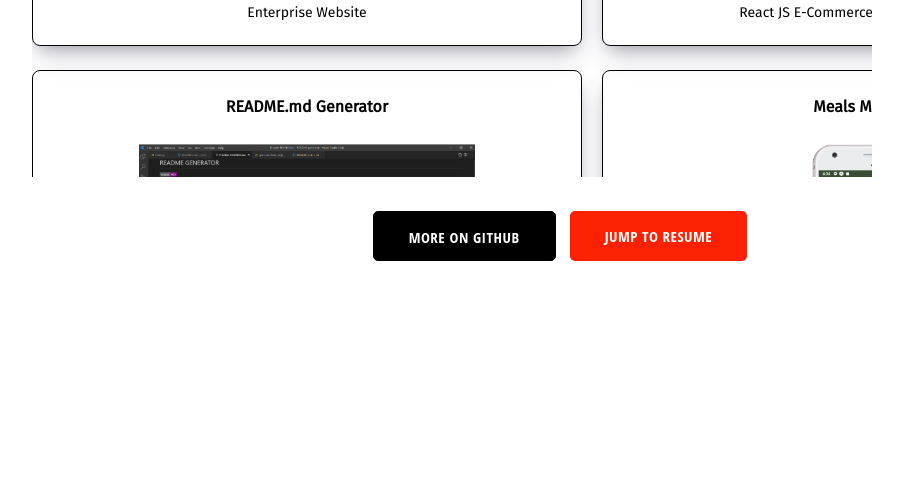
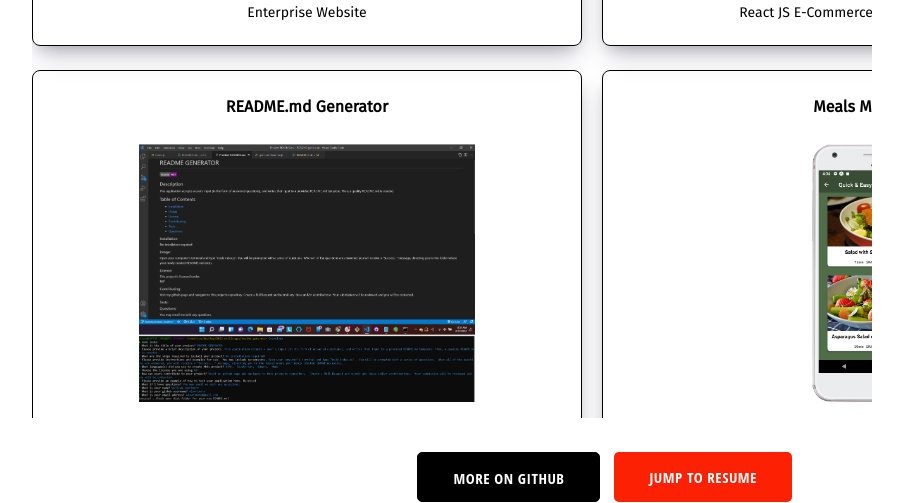
Before and after one commit to wlowrimore/2023_portfolio, a React (Create React App) app in the folder portfolio-code/: page /projects in a window 1280 px wide. Shown: the part 555-1058 px from the top of the page, without its empty margins (328-1231 px from the left). Before the commit the page ends 875 px from the top, so only its background shows below. Built offline with nearby package versions, Linux system fonts and the light colour scheme.

Commit message:
corrects projects backdrop and adds onClick function for closing right nav menu when link selected in right nav menu

```diff
--- a/portfolio-code/src/components/projectsList/projectList.component.jsx
+++ b/portfolio-code/src/components/projectsList/projectList.component.jsx
@@ -5,20 +5,25 @@ import {
   ProjectListItem,
   Name,
   Description,
+  RootContainer,
 } from "./projectList.styles";
 
 const ProjectList = () => {
   return (
+    <RootContainer>
       <ProjectListContainer>
         {projects.map((project) => (
           <ProjectListItem key={project.id}>
             <Name>{project.title}</Name>
             <img src={project.image} alt={project.title} />
-          <span onClick={() => window.open(project.repoUrl)}>see the code</span>
+            <span onClick={() => window.open(project.repoUrl)}>
+              see the code
+            </span>
             <Description>{project.description}</Description>
           </ProjectListItem>
         ))}
       </ProjectListContainer>
+    </RootContainer>
   );
 };
 
--- a/portfolio-code/src/components/projectsList/projectList.styles.jsx
+++ b/portfolio-code/src/components/projectsList/projectList.styles.jsx
@@ -1,4 +1,16 @@
 import styled from "styled-components";
+
+export const RootContainer = styled.div`
+  display: flex;
+  flex-direction: column;
+  width: 100%;
+  height: 100vh;
+
+  @media screen and (min-width: 320px) and (max-width: 480px) {
+    align-itmes: center;
+    height: 100vh;
+  }
+`;
 
 export const ProjectListContainer = styled.div`
   display: grid;
@@ -29,7 +41,6 @@ export const ProjectListContainer = styled.div`
 `;
 
 export const ProjectListItem = styled.div`
-  position: relative;
   display: flex;
   flex-direction: column;
   border: 1px solid black;
@@ -43,7 +54,6 @@ export const ProjectListItem = styled.div`
     rgba(0, 0, 0, 0.3) 0px 8px 16px -8px;
 
   img {
-    position: relative;
     max-width: 100%;
     height: 100%;
     padding: 12px;
@@ -81,9 +91,9 @@ export const ProjectListItem = styled.div`
     padding: 0;
 
     img {
-      max-width: 100%;
+      max-width: 60%;
       padding: 0;
-      margin: 10px;
+      margin: 10px 50px;
     }
   }
 `;
--- a/portfolio-code/src/components/right-navigation/right-nav.component.jsx
+++ b/portfolio-code/src/components/right-navigation/right-nav.component.jsx
@@ -1,14 +1,28 @@
 import { NavigationContainer, NavLink, NavLinks } from "./right-nav.styles";
 
 const RightNav = ({ open }) => {
+  const closeMenu = ({ setOpen }) => {
+    setOpen(!open);
+  };
+
   return (
     // <NavigationContainer>
     <NavLinks open={open}>
-      <NavLink to="/">about</NavLink>
-      <NavLink to="projects">projects</NavLink>
-      <NavLink to="skills">skills</NavLink>
-      <NavLink to="contact">contact</NavLink>
-      <NavLink to="resume">resume</NavLink>
+      <NavLink to="/" onClick={closeMenu}>
+        about
+      </NavLink>
+      <NavLink to="projects" onClick={closeMenu}>
+        projects
+      </NavLink>
+      <NavLink to="skills" onClick={closeMenu}>
+        skills
+      </NavLink>
+      <NavLink to="contact" onClick={closeMenu}>
+        contact
+      </NavLink>
+      <NavLink to="resume" onClick={closeMenu}>
+        resume
+      </NavLink>
     </NavLinks>
     // </NavigationContainer>
   );
--- a/portfolio-code/src/routes/projects/projects.styles.jsx
+++ b/portfolio-code/src/routes/projects/projects.styles.jsx
@@ -33,7 +33,7 @@ export const ButtonContainer = styled.div`
   width: 70%;
   height: 20%;
   margin-top: 18px;
-  margin-left: 12.2em;
+  margin-left: 15em;
   gap: 14px;
   padding: 0;
 
```
Lines whose indentation alone changed are shown as unchanged.
